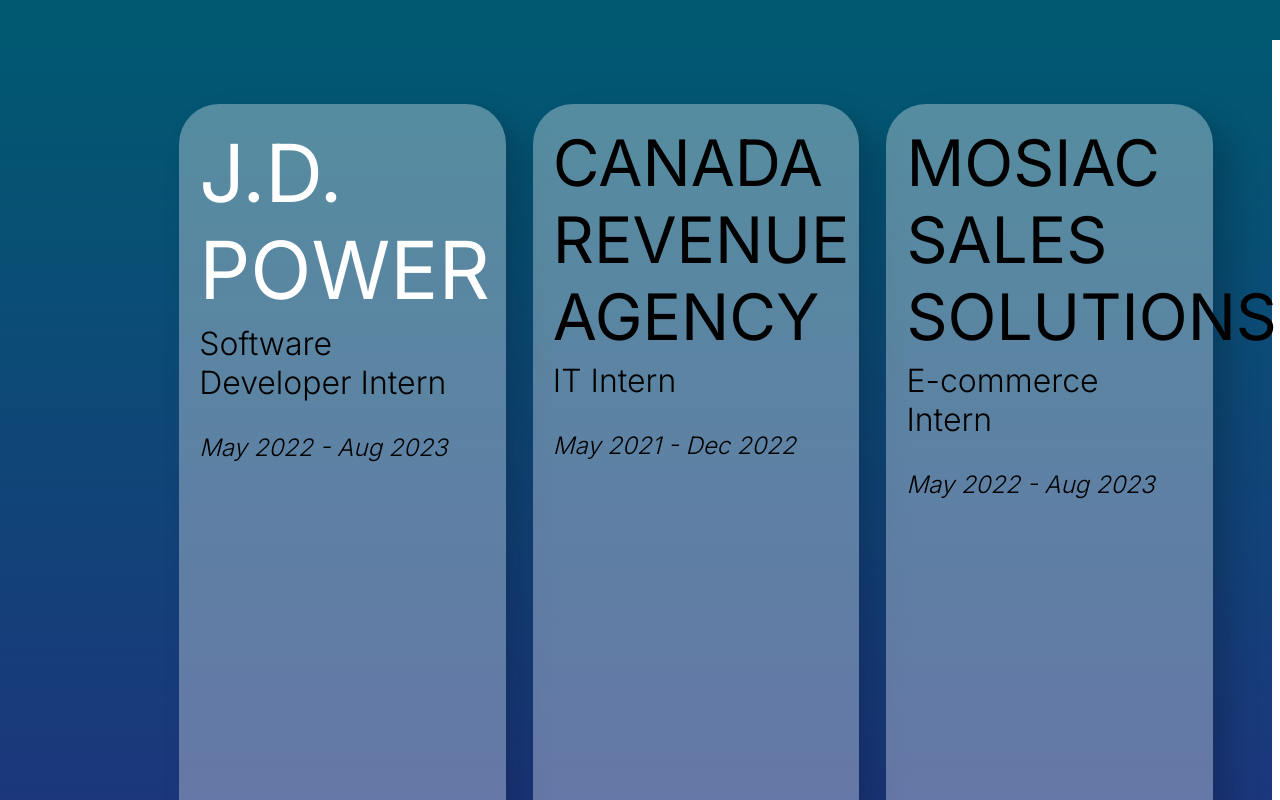
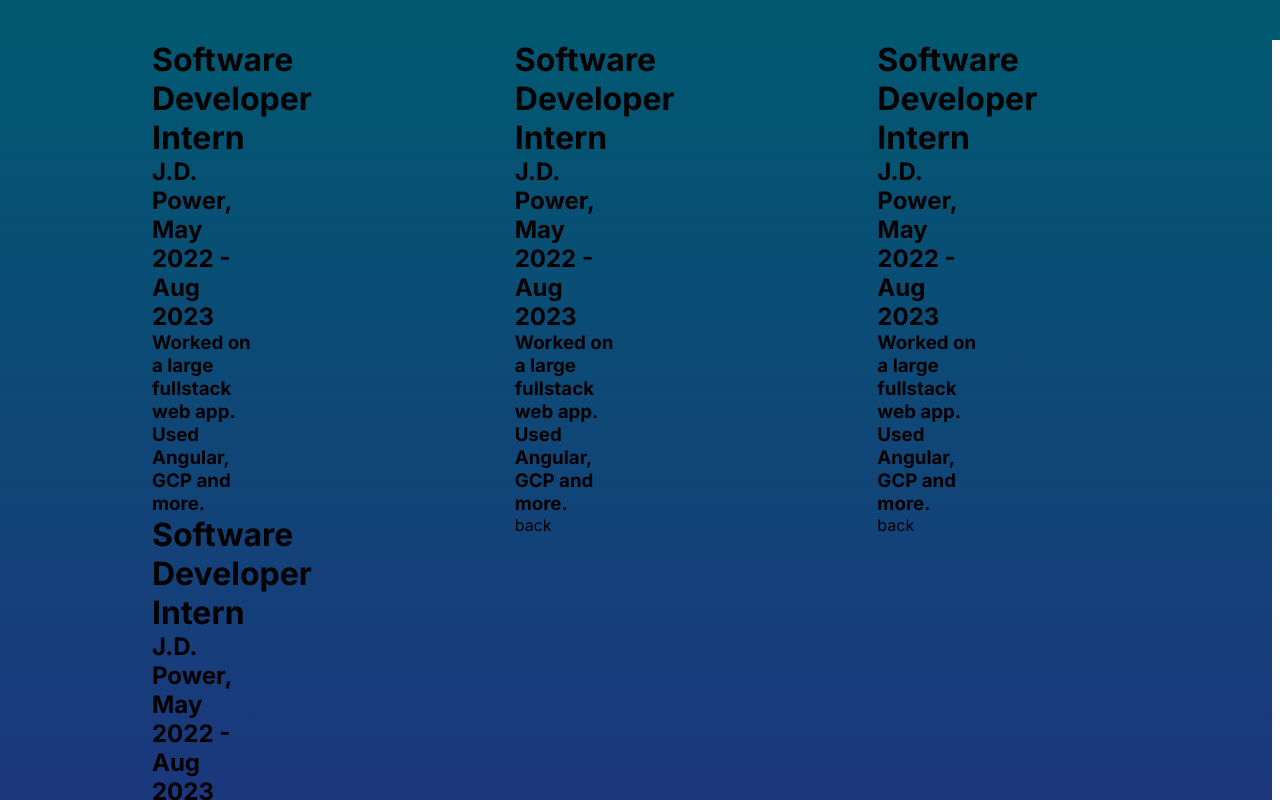
Before and after one commit to 1terry/Website-2023, an Angular app in the folder Portfolio/: page / in a window 1280 px wide. Shown: the part 760-1560 px from the top of the page. Built offline with nearby package versions, Linux system fonts and the light colour scheme.

Commit message:
added flipping cards succesfully

```diff
--- a/Portfolio/src/app/cards/cards.component.html
+++ b/Portfolio/src/app/cards/cards.component.html
@@ -1,44 +1,65 @@
-<section class="content">
+
   <div class="cards">
-      <div class="card">
-        <div class="card__side card__side--front card__side--front-1 background1">
-          <div class="card__description job1">J.D. Power</div>
-          <div class="job_title">Software Developer Intern</div>
-          <div class="card_subtitle">May 2022 - Aug 2023</div>
+
+    <div class="scene scene--card">
+    <div class="card" #card1 (click) = 'flipCard1()'>
+      <div class="card__face card__face--front">
+            <h1> Software Developer Intern </h1>
+            <h2>J.D. Power, May 2022 - Aug 2023</h2>
+            <h3> Worked on a large fullstack web app. Used Angular, GCP and more.</h3>
       </div>
-
-        <div class="card__side card__side--back card__side--back-1">
-          <div class="card__description"> This is what I did!<svg width="24" height="24" viewBox="0 0 24 24">
-            </svg></div>
+      <div class="card__face card__face--back">
+            <h1> Software Developer Intern </h1>
+            <h2>J.D. Power, May 2022 - Aug 2023</h2>
+            <h3> Worked on a large fullstack web app. Used Angular, GCP and more.</h3>
+          </div>
     </div>
   </div>
 
-      <div class="card">
-        <div class="card__side card__side--front card__side--front-2">
-            <div class="card__description job2">Canada Revenue Agency</div>
-            <div class="job_title">IT Intern</div>
-            <div class="card_subtitle">May 2021 - Dec 2022</div>
+  <div class="scene scene--card">
+    <div class="card" #card2 (click) = 'flipCard2()'>
+      <div class="card__face card__face--front">
+            <h1> Software Developer Intern </h1>
+            <h2>J.D. Power, May 2022 - Aug 2023</h2>
+            <h3> Worked on a large fullstack web app. Used Angular, GCP and more.</h3>
       </div>
-
-        <div class="card__side card__side--back card__side--back-2">
-          <div class="card__description"><svg width="24" height="24" viewBox="0 0 24 24">
-            <path d="M12,8L10.67,8.09C9.81,7.07 7.4,4.5 5,4.5C5,4.5 3.03,7.46 4.96,11.41C4.41,12.24 4.07,12.67 4,13.66L2.07,13.95L2.28,14.93L4.04,14.67L4.18,15.38L2.61,16.32L3.08,17.21L4.53,16.32C5.68,18.76 8.59,20 12,20C15.41,20 18.32,18.76 19.47,16.32L20.92,17.21L21.39,16.32L19.82,15.38L19.96,14.67L21.72,14.93L21.93,13.95L20,13.66C19.93,12.67 19.59,12.24 19.04,11.41C20.97,7.46 19,4.5 19,4.5C16.6,4.5 14.19,7.07 13.33,8.09L12,8M9,11A1,1 0 0,1 10,12A1,1 0 0,1 9,13A1,1 0 0,1 8,12A1,1 0 0,1 9,11M15,11A1,1 0 0,1 16,12A1,1 0 0,1 15,13A1,1 0 0,1 14,12A1,1 0 0,1 15,11M11,14H13L12.3,15.39C12.5,16.03 13.06,16.5 13.75,16.5A1.5,1.5 0 0,0 15.25,15H15.75A2,2 0 0,1 13.75,17C13,17 12.35,16.59 12,16V16H12C11.65,16.59 11,17 10.25,17A2,2 0 0,1 8.25,15H8.75A1.5,1.5 0 0,0 10.25,16.5C10.94,16.5 11.5,16.03 11.7,15.39L11,14Z"></path>
-            </svg></div>
+      <div class="card__face card__face--back">back</div>
     </div>
   </div>
 
-      <div class="card">
-        <div class="card__side card__side--front card__side--front-3">
-            <div class="card__description job3">Mosiac Sales Solutions</div>
-            <div class="job_title">E-commerce Intern</div>
-            <div class="card_subtitle">May 2022 - Aug 2023</div>
+  <div class="scene scene--card">
+    <div class="card" #card3 (click) = 'flipCard3()'>
+      <div class="card__face card__face--front">
+            <h1> Software Developer Intern </h1>
+            <h2>J.D. Power, May 2022 - Aug 2023</h2>
+            <h3> Worked on a large fullstack web app. Used Angular, GCP and more.</h3>
+      </div>
+      <div class="card__face card__face--back">back</div>
+    </div>
   </div>
 
-        <div class="card__side card__side--back card__side--back-3">
-          <div class="card__description"><svg width="50" height="50" viewBox="0 0 24 24">
-            <path d="M11.25,6A3.25,3.25 0 0,1 14.5,2.75A3.25,3.25 0 0,1 17.75,6C17.75,6.42 18.08,6.75 18.5,6.75C18.92,6.75 19.25,6.42 19.25,6V5.25H20.75V6A2.25,2.25 0 0,1 18.5,8.25A2.25,2.25 0 0,1 16.25,6A1.75,1.75 0 0,0 14.5,4.25A1.75,1.75 0 0,0 12.75,6H14V7.29C16.89,8.15 19,10.83 19,14A7,7 0 0,1 12,21A7,7 0 0,1 5,14C5,10.83 7.11,8.15 10,7.29V6H11.25M22,6H24V7H22V6M19,4V2H20V4H19M20.91,4.38L22.33,2.96L23.04,3.67L21.62,5.09L20.91,4.38Z"></path>
-            </svg></div>
 </div>
+
+<!-- <div class="experience-2">
+  <h1> IT Intern </h1>
+  <h2> CRA, May 2021 - Nov 2022</h2>
+  <h3> Worked on a fullstack Java. Experience fetching and formatting data in an excel sheet.</h3>
 </div>
-    </div>
-  </section>
+<div class="experience-3">
+  <h1> E-commerce Intern </h1>
+  <h2> Mosiac North America, May 2020 - Aug 2020</h2>
+  <h3> Worked with small businesses to design their websites. </h3>
+</div>   -->
+
+
+<!-- <div class="projects">
+<h1 class="section-header projects-header"> Projects </h1> -->
+<!-- <h2>ASL Interpreter</h2>
+<h3>Created using OpenCV for hackathon. </h3>
+<h2>CO2 Emissions Calculator</h2>
+<h3>Created using GCP and Flask to calculate emissions. </h3>  -->
+
+<!-- <div class="Education">
+  <h1 class="section-header"> Education </h1>
+  <h2> Bachelor of Science, Computer Science with minor in Game Development and Internship Program</h2>
+</div> -->
```
Lines whose indentation alone changed are shown as unchanged.
